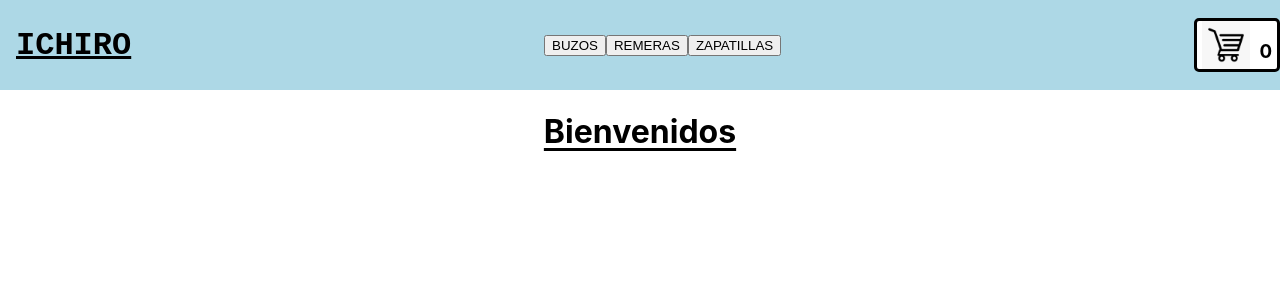
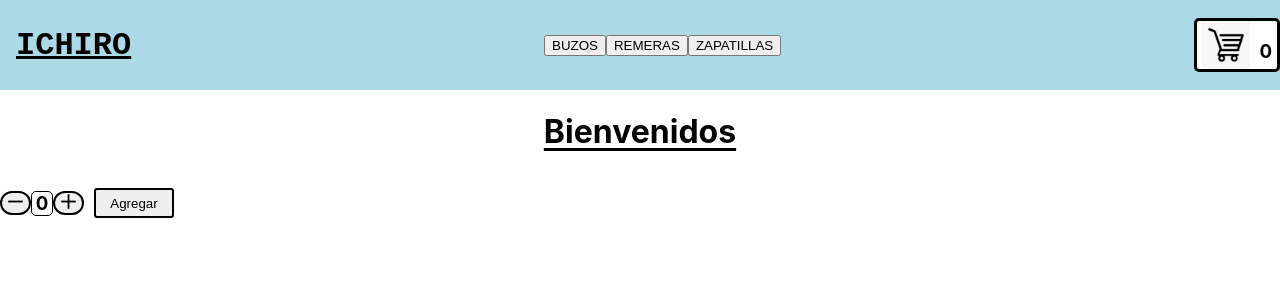
Before and after one commit to JeremiasManes/proyecto-react, a React (Create React App) app: page / in a window 1280 px wide. Shown: the top 300 px of the page. Built offline with nearby package versions, Linux system fonts and the light colour scheme.

Commit message:
Contador Funcionando

```diff
--- a/src/App.js
+++ b/src/App.js
@@ -1,12 +1,14 @@
 import './App.css';
 import Navbar from './components/Navbar/Navbar';
 import ItemListContainer from './components/ItemListContainer/ItemListContainer';
+import Counter from './components/Counter/Counter';
 
 function App() {
   return (
     <div className="App">
       <Navbar />
       <ItemListContainer greeting='Bienvenidos'/>
+      <Counter />
     </div>
   );
 }
--- /dev/null
+++ b/src/components/Counter/Counter.css
@@ -0,0 +1,43 @@
+.SectionContador{
+    display: flex;
+    flex-direction: row;
+    align-items: center;
+    flex-wrap: wrap;
+    gap: 10px;
+}
+.Contador{
+    display: flex;
+    flex-direction: row;
+    align-items: center;
+    flex-wrap: wrap;
+}
+
+.BotonContador{
+    cursor: pointer;
+    border-radius: 20px;
+    border-color: black;
+    border-style: solid;
+}
+
+.IconoContador{
+    height: 15px;
+    width: 15px;
+}
+
+.CantidadContador{
+    width: 20px;
+    border-color: black;
+    border-style: solid;
+    border-width: 1px;
+    border-radius: 5px;
+}
+
+.BotonAgregar{
+    height: 30px;
+    width: 80px;
+    cursor: pointer;
+    border-radius: 3px;
+    border-color: black;
+    border-style: solid;
+    border-width: 2px;
+}
--- /dev/null
+++ b/src/components/Counter/Counter.js
@@ -0,0 +1,33 @@
+import './Counter.css'
+import { useState } from 'react'
+import iconoRestar from './assets/iconorestar.png'
+import iconoSumar from './assets/iconosumar.png'
+import './assets/iconosumar.png'
+
+const Counter = () => {
+    const [count, setCount] = useState(0)
+
+    const increment = () =>{
+        setCount(count + 1)
+    }
+
+    const decrement = () =>{
+        if(count > 0){
+            setCount(count -1)
+        }
+    }
+
+
+    return (
+        <section className='SectionContador'>
+            <div className='Contador'>
+                <button className='BotonContador' onClick={decrement}><img className='IconoContador' src={iconoRestar} alt='restar'/></button>
+                <h3 className='CantidadContador'>{count}</h3>
+                <button className='BotonContador' onClick={increment}><img className='IconoContador' src={iconoSumar} alt='sumar'/></button>
+            </div>
+            <button className='BotonAgregar'>Agregar</button>
+        </section>
+    )
+}
+
+export default Counter
```
Also changed, not shown: src/components/Counter/assets/iconorestar.png (added), src/components/Counter/assets/iconosumar.png (added).
